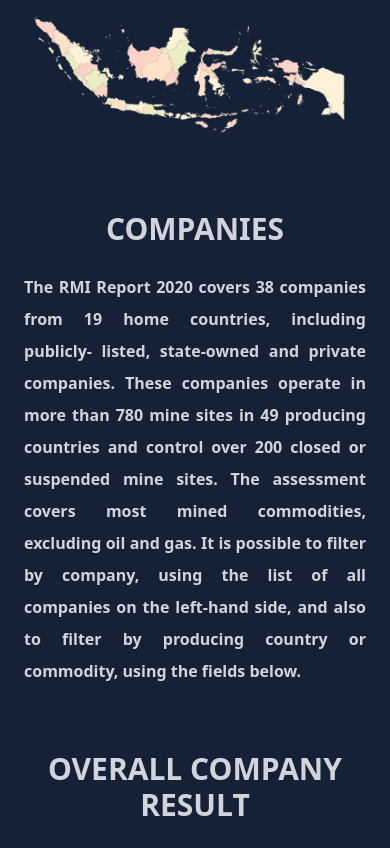
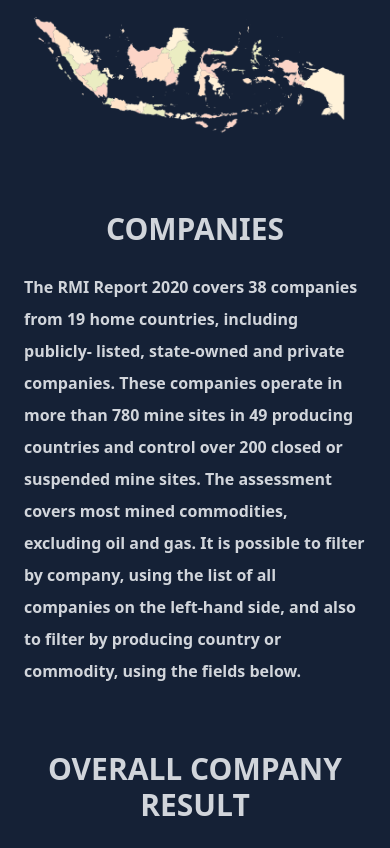
Before and after one commit to ultramenid/rmidev, a Laravel app: page / in a window 390 px wide. Shown: the part 506-1354 px from the top of the page. Run offline with Laravel 8, Linux system fonts and the light colour scheme.

Commit message:
make it better

```diff
--- a/resources/views/pages/index.blade.php
+++ b/resources/views/pages/index.blade.php
@@ -64,7 +64,7 @@
         {{-- companies text --}}
         <div class="max-w-6xl mx-auto px-6 md:px-8 sm:py-16 py-8">
            <h1 class="uppercase text-center text-gray-300 text-3xl font-bold mb-6">Companies</h1>
-           <p class="text-gray-300 sm:text-center text-justify font-semibold leading-8">
+           <p class="text-gray-300 sm:text-center text-left font-semibold leading-8">
             The RMI Report 2020 covers 38 companies from 19 home countries, including publicly-
             listed, state-owned and private companies. These companies operate in more than
             780 mine sites in 49 producing countries and control over 200 closed or suspended
```
